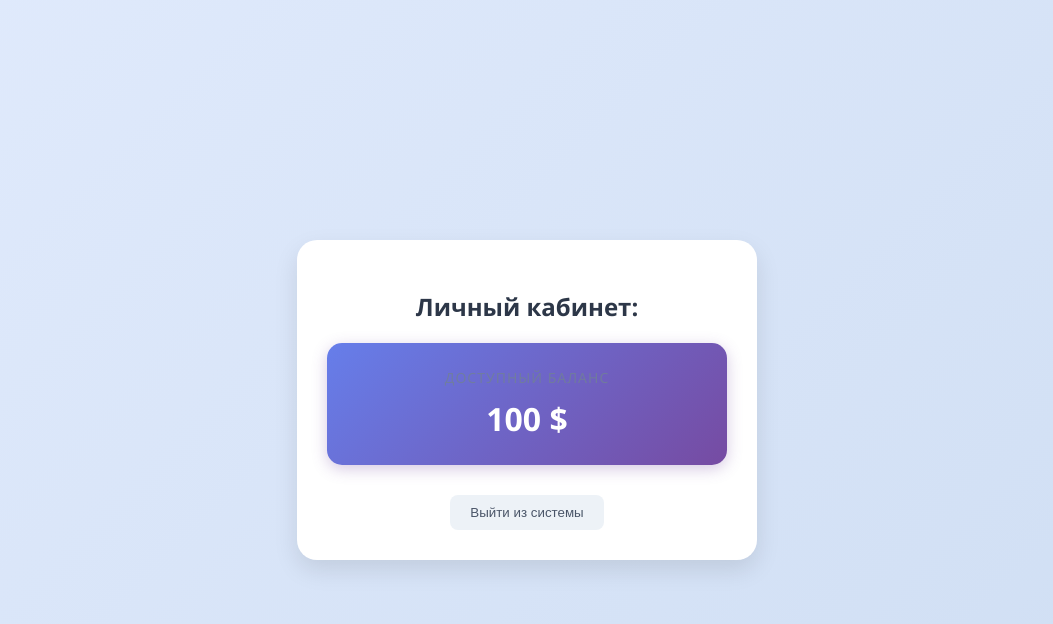
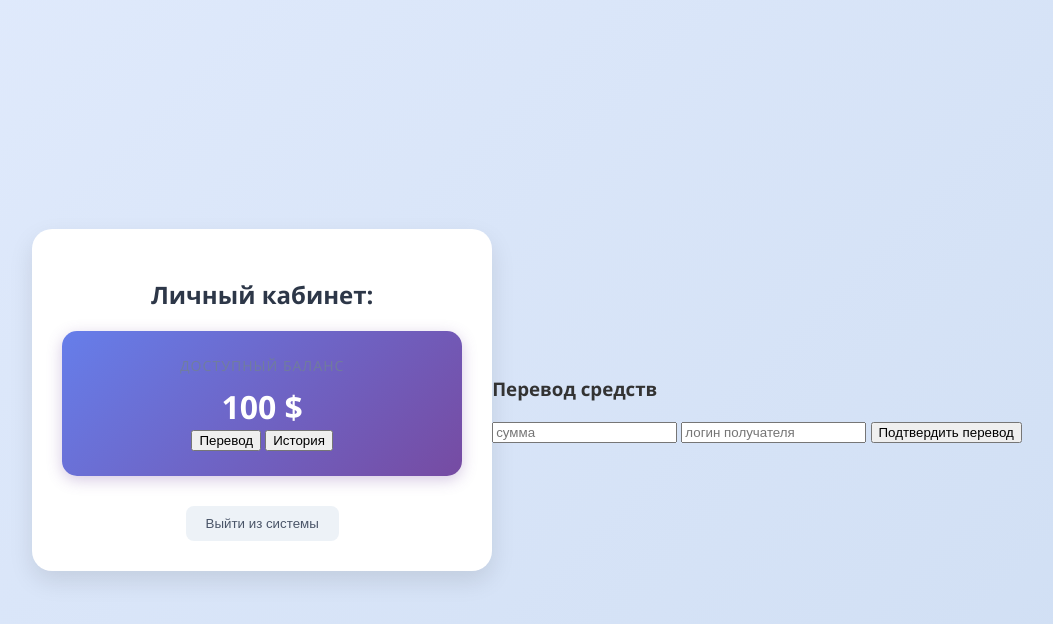
Before and after one commit to bibroidinka/bank, a plain HTML site: page index.html in a window 1280 px wide. Both pictures are taken after a click on the button "Login". Shown: the whole page, without its empty margins (113-1166 px from the left). Drawn offline with Linux system fonts and the light colour scheme.

Commit message:
Revise index.html for banking app layout and features
Updated the HTML structure for the banking application, including a new transfer window and balance display.

```diff
--- a/index.html
+++ b/index.html
@@ -4,7 +4,7 @@
     <link rel="stylesheet" href="style.css">
     <meta charset="UTF-8">
     <meta name="viewport" content="width=device-width, initial-scale=1.0">
-    <title>Document</title>
+    <title>Bank</title>
 </head>
 <body>
     <!--Окна регистарции и логина-->
@@ -29,14 +29,29 @@
 <div id="MainWindow" class="MainWindows hidden">
     <h2 id="Welcome-user">Добрый день!</h2>
 
-    <div class="balance-card">
-        <p>Доступный баланс</p>
-        <span id="Balance-user">0 $</span>
+<div class="balance-card">
+    <p>Доступный баланс</p>
+    <span id="Balance-user">100 $</span>
+
+    <div class="card-actions">
+        <button id="transfer" class="transfers">Перевод</button>
+        <button id="story" class="storys">История</button>
     </div>
+</div>
 
     <button id="LogoutButton" class="LogoutButton">Выйти из системы</button>
 </div>
 
+    <!--окно для перевода средств-->
+    <div id="TransferWindow" class="TransferWindows">
+        <h3>Перевод средств</h3>
+        <input type="number" id="amount" class="amounts" placeholder="сумма">
+        <input type="text" id="loginRecipient" class="loginrecipients" placeholder="логин получателя">
+        <button id="send" class="sends">Подтвердить перевод</button>
+        <label id="transferError" class="TransferErrors"></label>
+
+    </div>
+
    <script src="main.js"></script>
 </body>
 </html>
```
